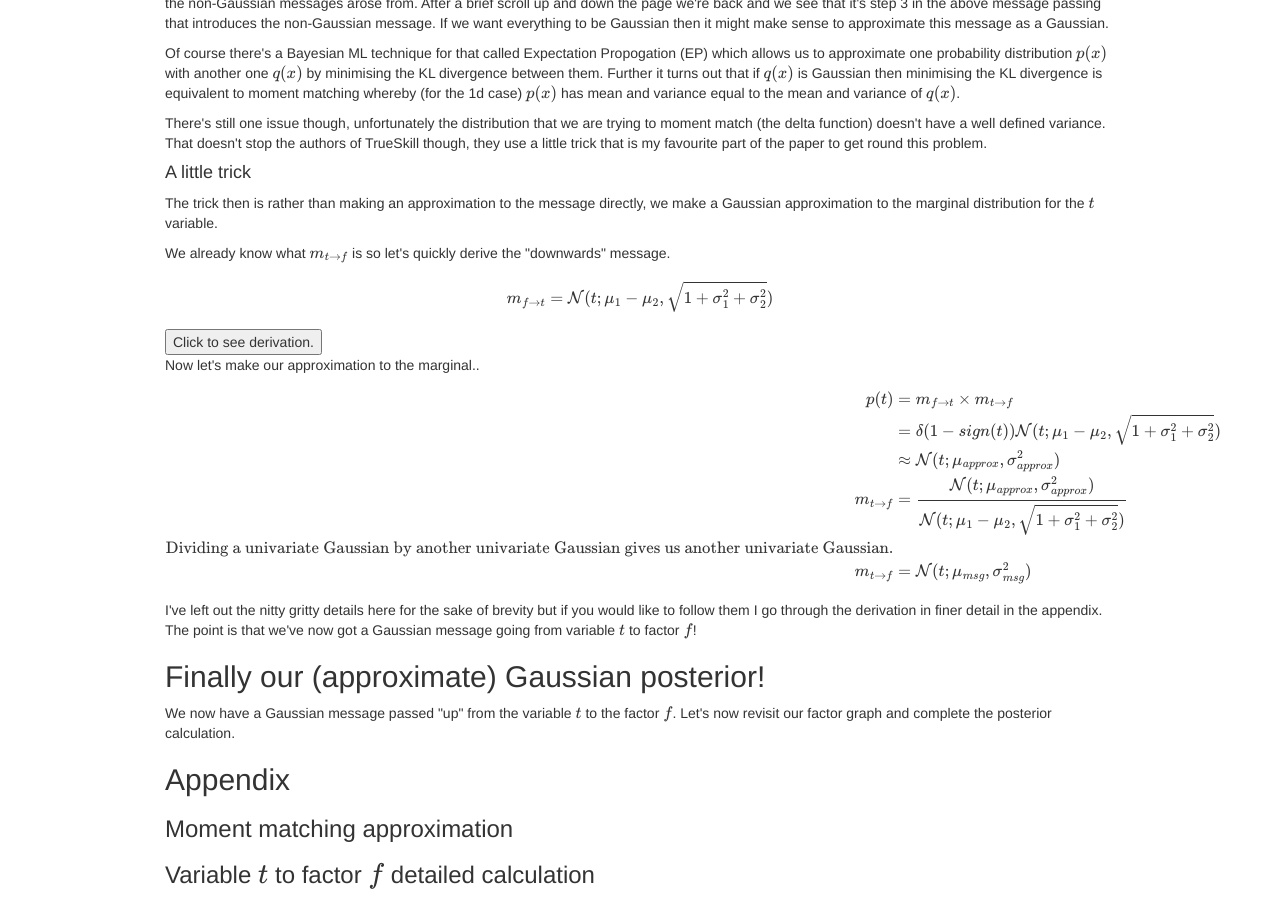
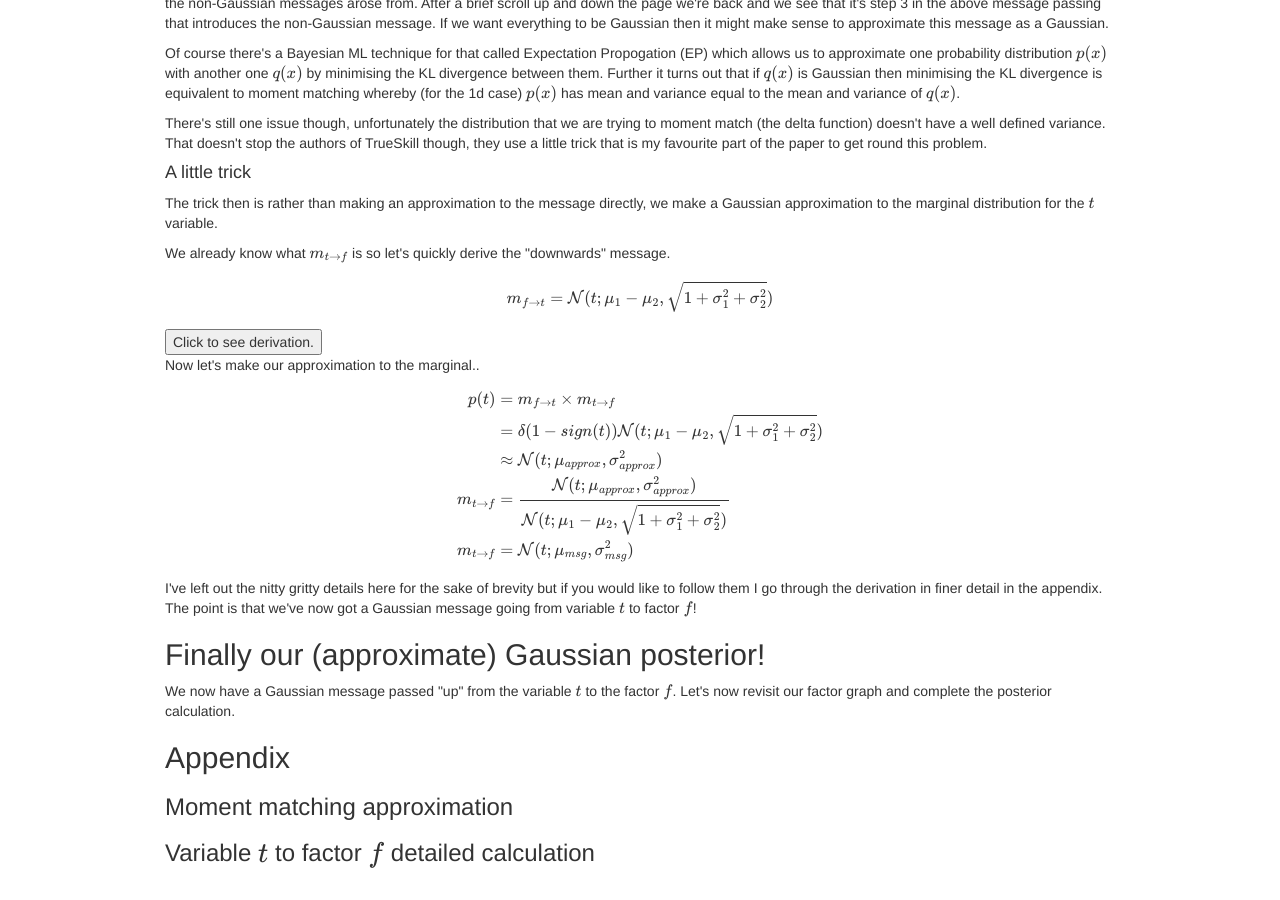
Before and after one commit to Nush395/Nush395.github.io, a Jekyll site: the page built from _posts/2020-06-06-true-skill.html, in a window 1280 px wide and 900 px high, scrolled down 3138 px. Built offline with Jekyll 4.4.1, drawn with Linux system fonts in a browser that asks for light colours; formulas are drawn with MathJax 3; after the commit the page ends 4017 px from its top, so only the background shows below that.

```diff
--- a/_posts/2020-06-06-true-skill.html
+++ b/_posts/2020-06-06-true-skill.html
@@ -315,7 +315,6 @@
             \\ &= \delta(1-sign(t))\mathcal{N}(t;\mu_1-\mu_2,\sqrt{1+\sigma_1^{2}+\sigma_2^{2}})
           \\   &\approx \mathcal{N}(t;\mu_{approx},\sigma_{approx}^{2})
     \\    m_{t \to f}  &=  \frac{\mathcal{N}(t;\mu_{approx},\sigma_{approx}^{2})}{\mathcal{N}(t;\mu_1-\mu_2,\sqrt{1+\sigma_1^{2}+\sigma_2^{2}})}
-    \\ \text{Dividing a univariate Gaussian by another univariate Gaussian gives us another univariate Gaussian.}
 \\ m_{t \to f}  &= \mathcal{N}(t;\mu_{msg},\sigma_{msg}^{2})
     \end{align}
     I've left out the nitty gritty details here for the sake of brevity but if you would like to follow them I go through
```
